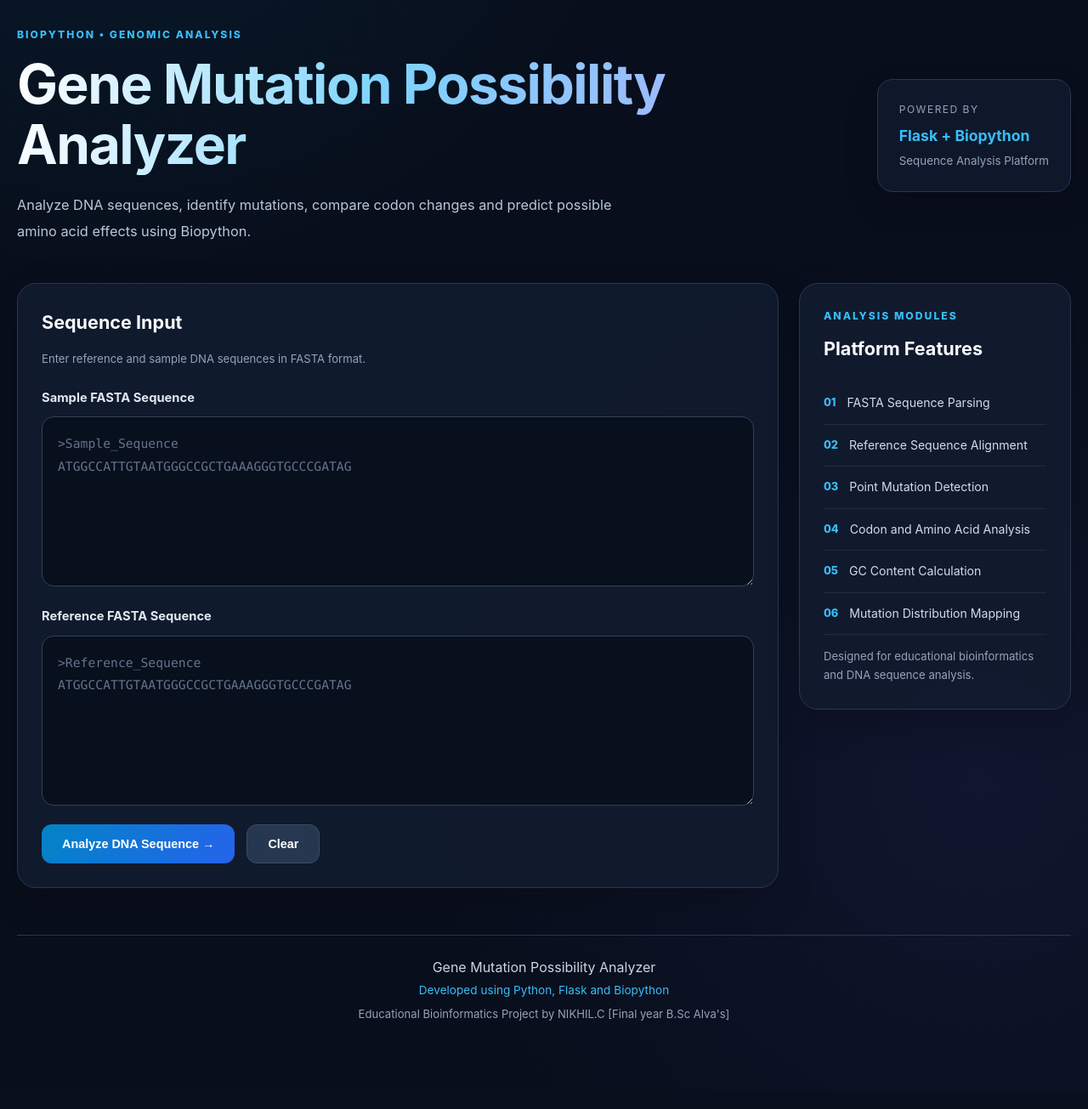
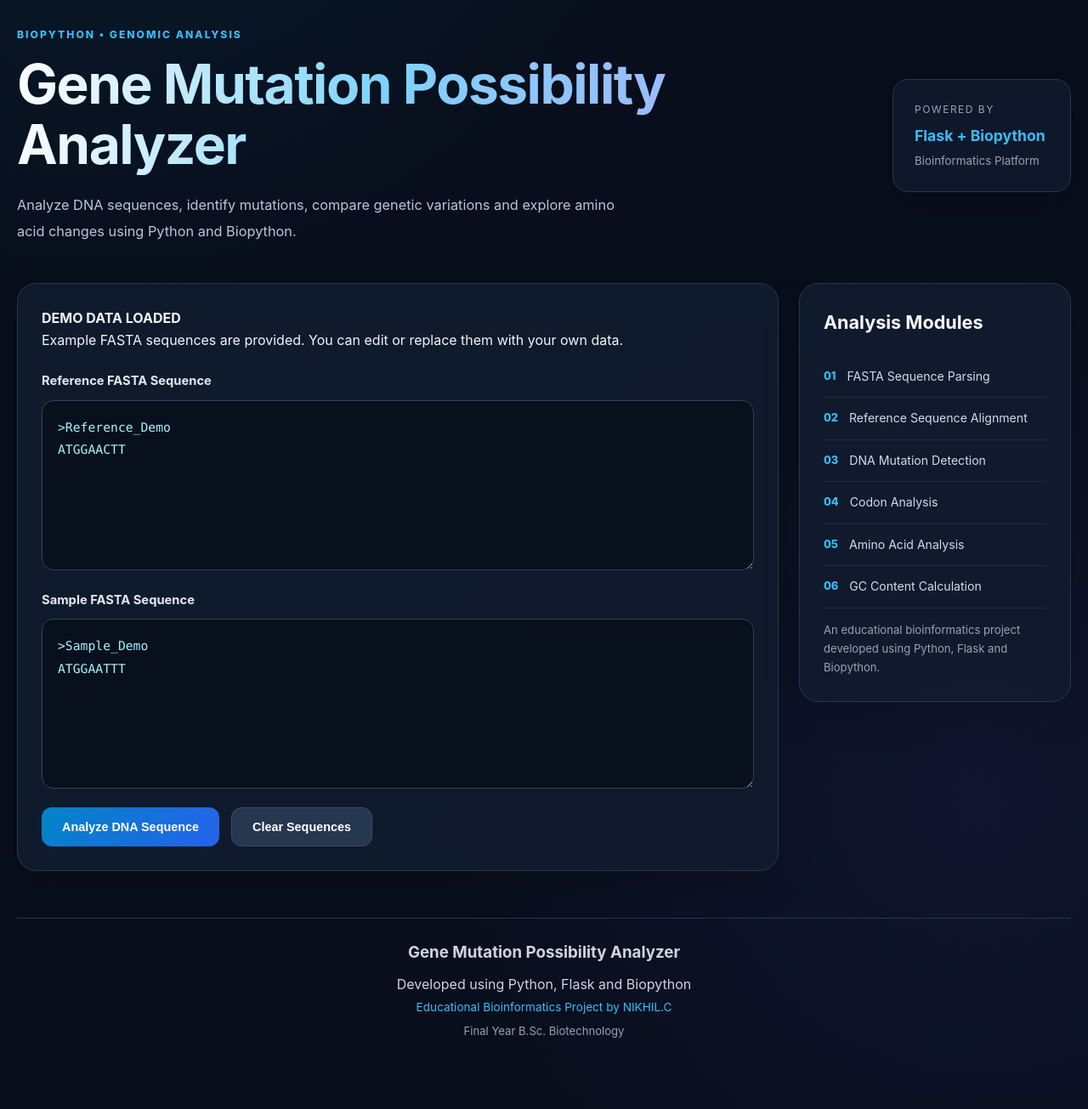
Before and after one commit to Nikhil-c-poojary/Bio-python-mutation-site, a Flask app: page / in a window 1280 px wide. Shown: the part 520-1825 px from the top of the page at 85% size. Before the commit the page ends 1721 px from the top, so only its background shows below. Run offline with Flask 3, Linux system fonts and the light colour scheme.

Commit message:
Refine HTML structure and update text content
Updated various text elements for clarity and accuracy, including section titles, labels, and descriptions. Adjusted the form ID and added demo data notice.

```diff
--- a/templates/index.html
+++ b/templates/index.html
@@ -18,58 +18,69 @@
 <main class="shell">
 
     <!-- WEBSITE BANNER -->
-
     <section class="website-banner">
         <img
             src="{{ url_for('static', filename='biotech-banner.png') }}"
-            alt="Gene Mutation Possibility Analyzer biotechnology banner"
+            alt="Gene Mutation Possibility Analyzer banner"
         >
     </section>
 
 
     <!-- HERO SECTION -->
-
     <section class="hero">
 
         <div>
-
             <p class="eyebrow">BIOPYTHON • GENOMIC ANALYSIS</p>
 
             <h1>Gene Mutation Possibility Analyzer</h1>
 
             <p class="lede">
-                Analyze DNA sequences, identify mutations,
-                compare codon changes and predict possible
-                amino acid effects using Biopython.
+                Analyze DNA sequences, identify mutations, compare
+                genetic variations and explore amino acid changes
+                using Python and Biopython.
             </p>
-
         </div>
 
         <div class="metrics">
-
             <span>POWERED BY</span>
-
             <strong>Flask + Biopython</strong>
-
-            <small>Sequence Analysis Platform</small>
-
+            <small>Bioinformatics Platform</small>
         </div>
 
     </section>
 
 
     <!-- INPUT WORKSPACE -->
-
     <section class="workspace">
 
-        <form method="POST" class="input-panel" id="sequenceForm">
+        <form method="POST" class="input-panel" id="analysisForm">
 
-            <h2>Sequence Input</h2>
+            <div class="demo-notice">
+                <span class="demo-dot"></span>
+                <div>
+                    <strong>DEMO DATA LOADED</strong>
+                    <p>
+                        Example FASTA sequences are provided.
+                        You can edit or replace them with your own data.
+                    </p>
+                </div>
+            </div>
 
-            <p class="small">
-                Enter reference and sample DNA sequences in FASTA format.
-            </p>
 
+            <!-- REFERENCE FASTA -->
+            <label for="reference_sequence">
+                Reference FASTA Sequence
+            </label>
+
+            <textarea
+                id="reference_sequence"
+                name="reference_sequence"
+                placeholder="Enter reference FASTA sequence..."
+                required
+            >{{ request.form.get('reference_sequence', '>Reference_Demo\nATGGAACTT') }}</textarea>
+
+
+            <!-- SAMPLE FASTA -->
             <label for="sample_sequence">
                 Sample FASTA Sequence
             </label>
@@ -77,32 +88,24 @@
             <textarea
                 id="sample_sequence"
                 name="sample_sequence"
-                placeholder=">Sample_Sequence&#10;ATGGCCATTGTAATGGGCCGCTGAAAGGGTGCCCGATAG"
-                required>{{ request.form.get('sample_sequence', '') }}</textarea>
+                placeholder="Enter sample FASTA sequence..."
+                required
+            >{{ request.form.get('sample_sequence', '>Sample_Demo\nATGGAATTT') }}</textarea>
 
 
-            <label for="reference_sequence">
-                Reference FASTA Sequence
-            </label>
-
-            <textarea
-                id="reference_sequence"
-                name="reference_sequence"
-                placeholder=">Reference_Sequence&#10;ATGGCCATTGTAATGGGCCGCTGAAAGGGTGCCCGATAG"
-                required>{{ request.form.get('reference_sequence', '') }}</textarea>
-
-
+            <!-- BUTTONS -->
             <div class="controls">
 
-                <button type="submit">
-                    Analyze DNA Sequence →
+                <button type="submit" class="analyze-button">
+                    Analyze DNA Sequence
                 </button>
 
                 <button
                     type="button"
                     class="secondary-button"
-                    onclick="clearSequences()">
-                    Clear
+                    id="clearButton"
+                >
+                    Clear Sequences
                 </button>
 
             </div>
@@ -111,12 +114,9 @@
 
 
         <!-- FEATURES PANEL -->
-
         <aside class="note-panel">
 
-            <p class="eyebrow">ANALYSIS MODULES</p>
-
-            <h2>Platform Features</h2>
+            <h2>Analysis Modules</h2>
 
             <div class="feature-item">
                 <span>01</span>
@@ -130,27 +130,27 @@
 
             <div class="feature-item">
                 <span>03</span>
-                <p>Point Mutation Detection</p>
+                <p>DNA Mutation Detection</p>
             </div>
 
             <div class="feature-item">
                 <span>04</span>
-                <p>Codon and Amino Acid Analysis</p>
+                <p>Codon Analysis</p>
             </div>
 
             <div class="feature-item">
                 <span>05</span>
-                <p>GC Content Calculation</p>
+                <p>Amino Acid Analysis</p>
             </div>
 
             <div class="feature-item">
                 <span>06</span>
-                <p>Mutation Distribution Mapping</p>
+                <p>GC Content Calculation</p>
             </div>
 
             <p class="small">
-                Designed for educational bioinformatics
-                and DNA sequence analysis.
+                An educational bioinformatics project developed
+                using Python, Flask and Biopython.
             </p>
 
         </aside>
@@ -159,49 +159,32 @@
 
 
     <!-- ERROR MESSAGE -->
-
     {% if error %}
 
     <section class="alert">
-
         <h3>Analysis Error</h3>
-
         <p>{{ error }}</p>
-
     </section>
 
     {% endif %}
 
 
     <!-- ANALYSIS RESULTS -->
-
     {% if result %}
 
     {% for record in result %}
 
     <section class="results">
 
-        <!-- RESULT HEADER -->
-
         <div class="result-head">
 
             <div>
-
-                <p class="eyebrow">SEQUENCE ANALYSIS REPORT</p>
+                <p class="eyebrow">ANALYSIS REPORT</p>
 
                 <h2>{{ record.id }}</h2>
 
                 <p>{{ record.description }}</p>
-
-                <p class="small">
-                    Reference: {{ record.reference_id }}
-                    | Reference Length: {{ record.reference_length }} bp
-                </p>
-
             </div>
-
-
-            <!-- STATISTICS -->
 
             <div class="stat-grid">
 
@@ -216,7 +199,7 @@
                 </div>
 
                 <div>
-                    <span>Detected Differences</span>
+                    <span>Mutations</span>
                     <strong>{{ record.mutation_count }}</strong>
                 </div>
 
@@ -225,8 +208,30 @@
         </div>
 
 
-        <!-- DNA SEQUENCE -->
+        <!-- REFERENCE INFORMATION -->
+        <section class="result-section">
 
+            <h2>Reference Information</h2>
+
+            <p class="result-description">
+                Reference ID:
+                <strong>{{ record.reference_id }}</strong>
+            </p>
+
+            <p class="result-description">
+                Reference Length:
+                <strong>{{ record.reference_length }} bp</strong>
+            </p>
+
+            <p class="result-description">
+                Alignment Score:
+                <strong>{{ record.alignment_score }}</strong>
+            </p>
+
+        </section>
+
+
+        <!-- SAMPLE SEQUENCE -->
         <section class="sequence-panel">
 
             <h2>Sample DNA Sequence</h2>
@@ -238,37 +243,24 @@
         </section>
 
 
-        <!-- SEQUENCE ALIGNMENT -->
-
+        <!-- ALIGNMENT -->
         <section class="alignment-panel">
 
             <h2>Sequence Alignment</h2>
-
-            <p class="small">
-                Identical bases are represented by vertical bars.
-            </p>
 
             <div class="alignment-box">
                 <pre>{{ record.alignment }}</pre>
             </div>
 
-            <p class="small">
-                Alignment Score: {{ record.alignment_score }}
-            </p>
-
         </section>
 
 
         <!-- MUTATION DISTRIBUTION -->
-
         <section class="graph-panel">
 
             <h2>Mutation Distribution</h2>
 
-            <p class="small">
-                Distribution of detected sequence differences
-                across the reference sequence.
-            </p>
+            {% if record.mutation_count > 0 %}
 
             <div class="graph-bar">
 
@@ -277,45 +269,46 @@
                 <div
                     class="mutation-marker"
                     style="left: {{ mutation.position_percent }}%;"
-                    title="{{ mutation.change }} at position {{ mutation.position }}">
-                </div>
+                    title="Position {{ mutation.position }}: {{ mutation.change }}"
+                ></div>
 
                 {% endfor %}
 
             </div>
 
             <div class="graph-labels">
+                <span>Start</span>
+                <span>Sequence Position</span>
+                <span>End</span>
+            </div>
 
-                <span>Start</span>
+            {% else %}
 
-                <span>Reference Sequence</span>
+            <div class="success-message">
+                <h3>No mutations detected</h3>
+                <p>
+                    The analyzed sequences show no detected
+                    differences in the alignment.
+                </p>
+            </div>
 
-                <span>End</span>
-
-            </div>
+            {% endif %}
 
         </section>
 
 
         <!-- MUTATION TABLE -->
-
         <section class="table-section">
 
-            <h2>Detected Mutations</h2>
+            <h2>Mutation Analysis Report</h2>
 
-            <p class="small">
-                Sequence differences identified through
-                reference and sample alignment.
-            </p>
-
-            {% if record.top_mutations %}
+            {% if record.mutation_count > 0 %}
 
             <div class="table-wrap">
 
                 <table>
 
                     <thead>
-
                         <tr>
                             <th>No.</th>
                             <th>Mutation</th>
@@ -326,9 +319,7 @@
                             <th>Sample Amino Acid</th>
                             <th>Protein Change</th>
                             <th>Effect</th>
-                            <th>Status</th>
                         </tr>
-
                     </thead>
 
                     <tbody>
@@ -339,9 +330,7 @@
 
                             <td>{{ loop.index }}</td>
 
-                            <td>
-                                <strong>{{ mutation.change }}</strong>
-                            </td>
+                            <td>{{ mutation.change }}</td>
 
                             <td>{{ mutation.position }}</td>
 
@@ -353,15 +342,11 @@
 
                             <td>{{ mutation.sample_aa }}</td>
 
-                            <td>
-                                <strong>{{ mutation.protein_change }}</strong>
-                            </td>
-
-                            <td>{{ mutation.effect }}</td>
+                            <td>{{ mutation.protein_change }}</td>
 
                             <td>
-                                <span class="badge detected">
-                                    {{ mutation.label }}
+                                <span class="badge">
+                                    {{ mutation.effect }}
                                 </span>
                             </td>
 
@@ -378,8 +363,8 @@
             {% if record.mutation_count > 25 %}
 
             <p class="small">
-                Showing the first 25 detected differences
-                out of {{ record.mutation_count }}.
+                Showing the first 25 mutations.
+                Total detected: {{ record.mutation_count }}.
             </p>
 
             {% endif %}
@@ -387,14 +372,8 @@
             {% else %}
 
             <div class="success-message">
-
-                <h3>No Sequence Differences Detected</h3>
-
-                <p>
-                    The aligned reference and sample sequences
-                    show no differences.
-                </p>
-
+                <h3>Sequence Match</h3>
+                <p>No mutations were detected between the sequences.</p>
             </div>
 
             {% endif %}
@@ -403,61 +382,85 @@
 
 
         <!-- AMINO ACID ANALYSIS -->
-
-        <section class="amino-acid-panel">
+        <section class="amino-panel">
 
             <h2>Amino Acid Analysis</h2>
 
-            <p class="small">
-                Predicted protein-level effects of detected DNA mutations.
+            {% if record.mutation_count > 0 %}
+
+            <p>
+                The following table displays codon and amino acid
+                changes associated with detected mutations.
             </p>
 
-            {% for mutation in record.top_mutations %}
+            <div class="table-wrap">
 
-            <div class="feature-item">
+                <table>
 
-                <span>{{ loop.index }}</span>
+                    <thead>
+                        <tr>
+                            <th>Position</th>
+                            <th>Codon Change</th>
+                            <th>Reference Amino Acid</th>
+                            <th>Sample Amino Acid</th>
+                            <th>Protein Change</th>
+                            <th>Effect</th>
+                        </tr>
+                    </thead>
 
-                <p>
-                    <strong>{{ mutation.codon_change }}</strong>
-                    |
-                    {{ mutation.ref_aa }}
-                    →
-                    {{ mutation.sample_aa }}
-                    |
-                    {{ mutation.protein_change }}
-                </p>
+                    <tbody>
+
+                        {% for mutation in record.top_mutations %}
+
+                        <tr>
+
+                            <td>{{ mutation.position }}</td>
+
+                            <td>{{ mutation.codon_change }}</td>
+
+                            <td>{{ mutation.ref_aa }}</td>
+
+                            <td>{{ mutation.sample_aa }}</td>
+
+                            <td>{{ mutation.protein_change }}</td>
+
+                            <td>{{ mutation.effect }}</td>
+
+                        </tr>
+
+                        {% endfor %}
+
+                    </tbody>
+
+                </table>
 
             </div>
 
-            {% endfor %}
+            {% else %}
+
+            <p>No amino acid changes were identified.</p>
+
+            {% endif %}
 
         </section>
 
 
         <!-- SCIENTIFIC NOTE -->
-
         <section class="scientific-note">
 
             <h3>Scientific Interpretation</h3>
 
             <p>
-                Detected sequence differences represent variations
-                between the supplied reference and sample DNA sequences.
-                Synonymous and nonsynonymous classifications are based
-                on codon translation.
+                Amino acid analysis assumes that the supplied
+                DNA sequence represents a coding sequence beginning
+                at the first nucleotide. Insertions and deletions
+                require additional reading-frame analysis.
             </p>
 
             <p>
-                Amino acid predictions use the standard genetic code
-                and assume that the supplied sequence begins at the
-                first nucleotide of a coding region.
-            </p>
-
-            <p>
-                Mutation detection does not establish pathogenicity
-                or clinical significance. Results depend on sequence
-                orientation, coding frame and alignment accuracy.
+                Mutation effects are computational predictions
+                based on sequence comparison. They do not establish
+                clinical pathogenicity or disease association.
             </p>
 
         </section>
@@ -470,20 +473,16 @@
 
 
     <!-- FOOTER -->
-
     <footer class="footer">
 
-        <p>
-            Gene Mutation Possibility Analyzer
-        </p>
+        <h3>Gene Mutation Possibility Analyzer</h3>
 
-        <span>
-            Developed using Python, Flask and Biopython
-        </span>
+        <p>Developed using Python, Flask and Biopython</p>
+
+        <span>Educational Bioinformatics Project by NIKHIL.C</span>
 
         <p class="small">
-            Educational Bioinformatics Project by
-            NIKHIL.C [Final year B.Sc Alva's]
+            Final Year B.Sc. Biotechnology
         </p>
 
     </footer>
@@ -491,30 +490,21 @@
 </main>
 
 
-<!-- CLEAR BUTTON SCRIPT -->
-
+<!-- CLEAR BUTTON FUNCTION -->
 <script>
 
-function clearSequences() {
+document.getElementById("clearButton").addEventListener("click", function () {
+
+    document.getElementById("reference_sequence").value = "";
 
     document.getElementById("sample_sequence").value = "";
 
-    document.getElementById("reference_sequence").value = "";
-
-    // Remove previous results and error messages
-
-    const results = document.querySelectorAll(".results");
-    const alerts = document.querySelectorAll(".alert");
-
-    results.forEach(function(item) {
-        item.remove();
+    // Remove previous results and error messages.
+    document.querySelectorAll(".results, .alert").forEach(function (element) {
+        element.remove();
     });
 
-    alerts.forEach(function(item) {
-        item.remove();
-    });
-
-}
+});
 
 </script>
 
```
